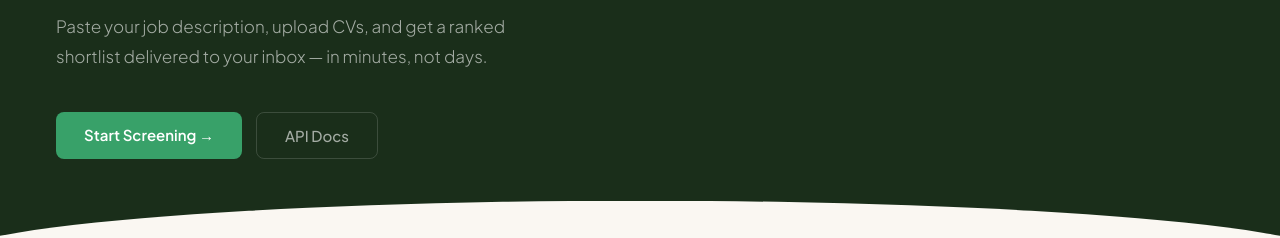
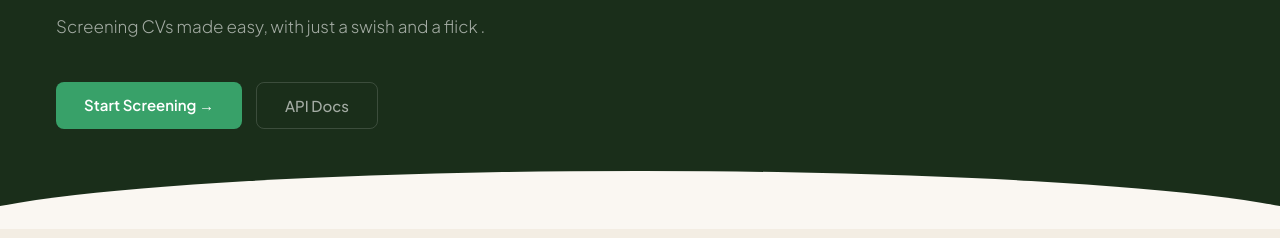
Before and after one commit to Padmaasini/Lektes, a plain HTML site: page index.html in a window 1280 px wide. Shown: the part 364-602 px from the top of the page. Drawn offline with Linux system fonts and the light colour scheme.

Commit message:
Fix: Text on landing page

```diff
--- a/index.html
+++ b/index.html
@@ -1039,7 +1039,7 @@
   <div class="hero-inner">
     <div class="hero-tag">Powered by Gemini AI</div>
     <h1>Find the <em>right person</em><br>for every role.</h1>
-    <p class="hero-sub">Paste your job description, upload CVs, and get a ranked shortlist delivered to your inbox — in minutes, not days.</p>
+    <p class="hero-sub">Screening CVs made easy, with just a swish and a flick .</p>
     <div class="hero-buttons">
       <a href="#main" class="btn-hero" onclick="scrollToMain()">Start Screening →</a>
       <a href="https://talentmesh.nimbus-24.com/docs" target="_blank" class="btn-hero-ghost">API Docs</a>
```
